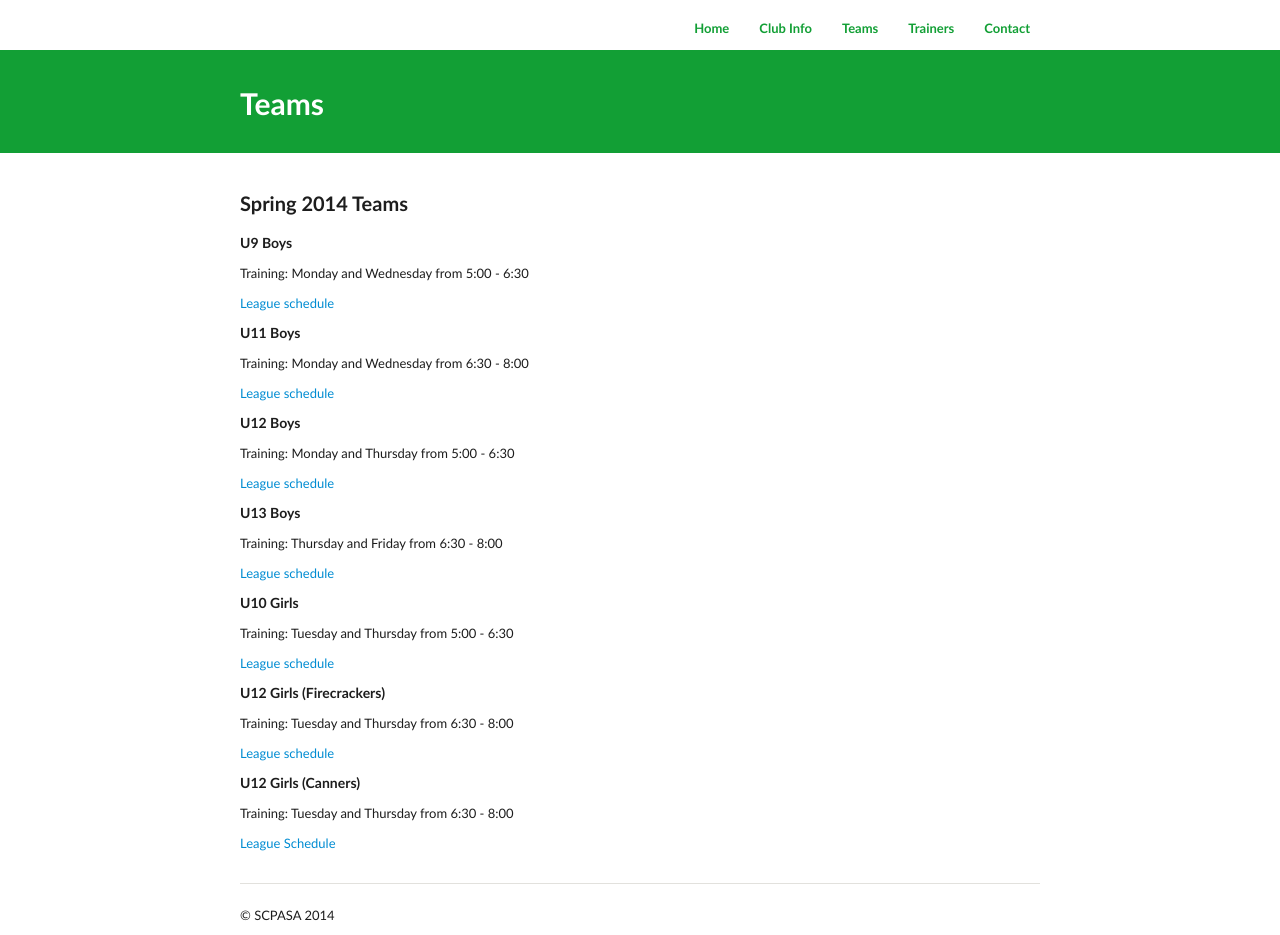
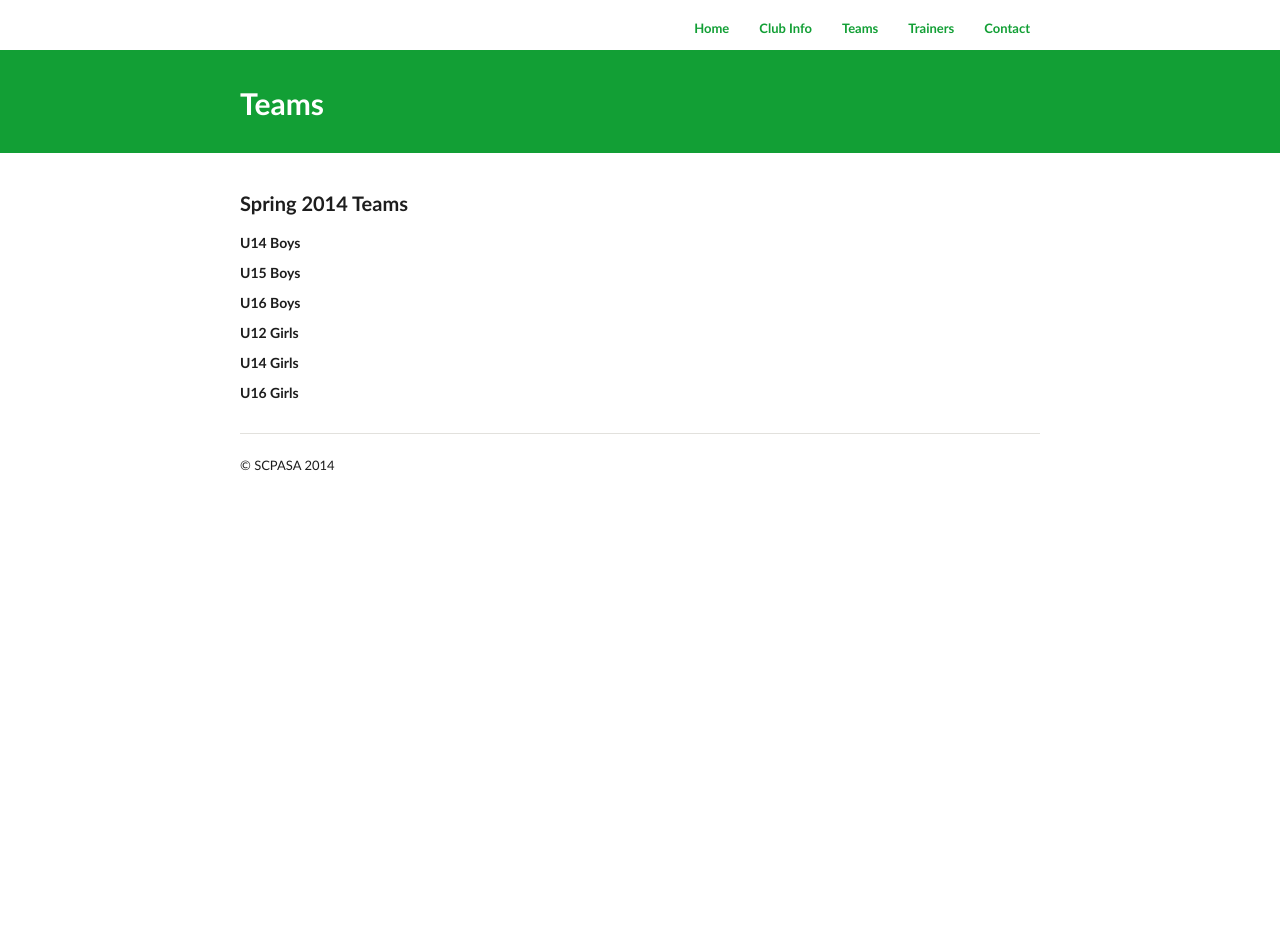
Before and after one commit to SCPASA/SCPASA.github.io, a Jekyll site: the page built from teams.md, in a window 1280 px wide. Built offline with Jekyll 4.4.1, drawn with Linux system fonts in a browser that asks for light colours; Markdown is read by kramdown in place of the engine named in the settings; after the commit the page ends 910 px from its top, so only the background shows below that.

Commit message:
Update teams.md

```diff
--- a/teams.md
+++ b/teams.md
@@ -7,44 +7,14 @@ permalink: /teams/
 ---
 ###Spring 2014 Teams
 
-#####U9 Boys
+#####U14 Boys
 
-Training: Monday and Wednesday from 5:00 - 6:30
+#####U15 Boys
 
-[League schedule](http://www.cpysl.net/Schedule/GameList.asp?DivisionId=1662&DivisionGender=M&DivisionAge=U09&RecNo=1)
+#####U16 Boys
 
-#####U11 Boys
+#####U12 Girls
 
-Training: Monday and Wednesday from 6:30 - 8:00
+#####U14 Girls
 
-[League schedule](http://www.cpysl.net/Schedule/GameList.asp?DivisionId=1674&DivisionGender=M&DivisionAge=U11&RecNo=4)
-
-#####U12 Boys
-
-Training: Monday and Thursday from 5:00 - 6:30
-
-[League schedule](http://www.cpysl.net/Schedule/GameList.asp?DivisionId=1676&DivisionGender=M&DivisionAge=U12&RecNo=2)
-
-#####U13 Boys
-
-Training: Thursday and Friday from 6:30 - 8:00
-
-[League schedule](http://www.cpysl.net/Schedule/GameList.asp?DivisionId=1678&DivisionGender=M&DivisionAge=U13&RecNo=1)
-
-#####U10 Girls
-
-Training: Tuesday and Thursday from 5:00 - 6:30
-
-[League schedule](http://www.cpysl.net/Schedule/GameList.asp?DivisionId=1639&DivisionGender=F&DivisionAge=U10&RecNo=1)
-
-#####U12 Girls (Firecrackers)
-
-Training: Tuesday and Thursday from 6:30 - 8:00
-
-[League schedule](http://www.cpysl.net/Schedule/GameList.asp?DivisionId=1648&DivisionGender=F&DivisionAge=U12&RecNo=1)
-
-#####U12 Girls (Canners)
-
-Training: Tuesday and Thursday from 6:30 - 8:00
-
-[League Schedule](http://www.cpysl.net/Schedule/GameList.asp?DivisionId=1651&DivisionGender=F&DivisionAge=U12&RecNo=4)
+#####U16 Girls
```
